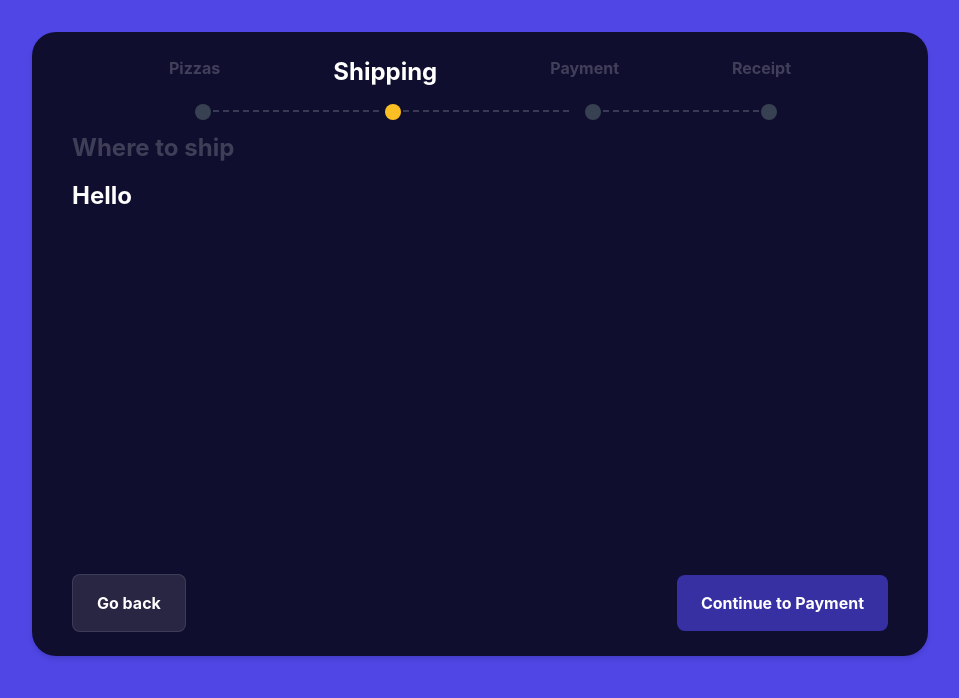
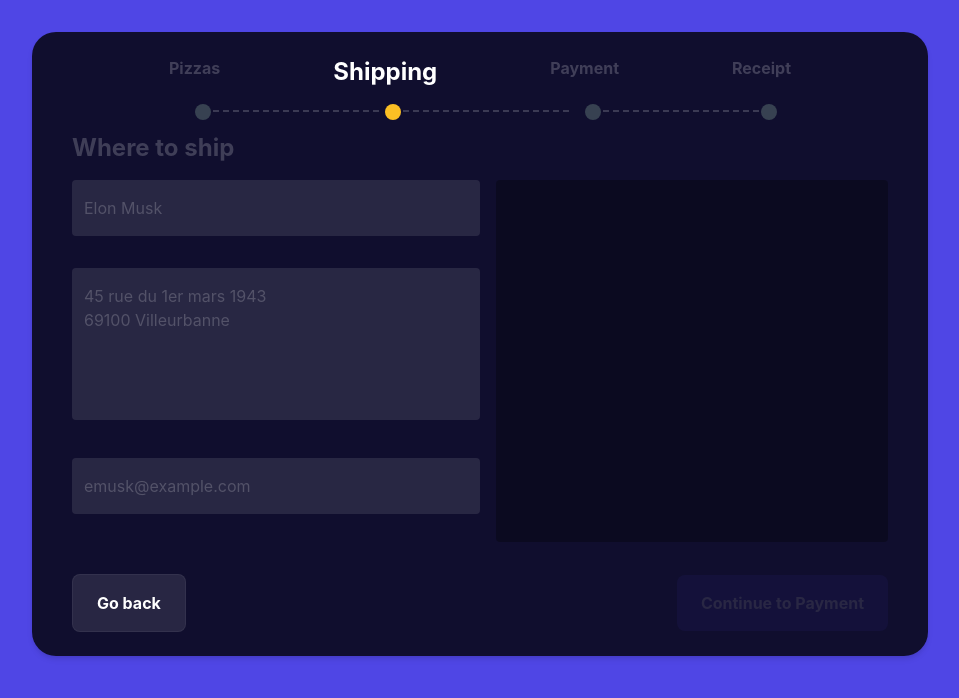
Before and after one commit to aiibe/pizzeria, a React (Create React App) app: page / in a window 1280 px wide. Both pictures are taken after a click on the button "Continue to Shipping". Shown: the top 698 px of the page, without its empty margins (160-1119 px from the left). Built offline with nearby package versions, Linux system fonts and the light colour scheme.

Commit message:
shipping form

```diff
--- a/package.json
+++ b/package.json
@@ -4,16 +4,19 @@
   "private": true,
   "dependencies": {
     "@craco/craco": "^6.1.1",
+    "@hookform/resolvers": "^2.4.0",
     "@testing-library/jest-dom": "^5.11.10",
     "@testing-library/react": "^11.2.6",
     "@testing-library/user-event": "^12.8.3",
     "node-sass": "^5.0.0",
     "react": "^17.0.2",
     "react-dom": "^17.0.2",
+    "react-hook-form": "^7.2.1",
     "react-redux": "^7.2.3",
     "react-scripts": "4.0.3",
     "redux": "^4.0.5",
-    "web-vitals": "^1.1.1"
+    "web-vitals": "^1.1.1",
+    "yup": "^0.32.9"
   },
   "scripts": {
     "start": "craco start",
--- a/src/Navigator.jsx
+++ b/src/Navigator.jsx
@@ -9,7 +9,7 @@ function Navigator({ currentStep }) {
     case "step2":
       return <Shipping />;
     default:
-      <Cart />;
+      return null;
   }
 }
 
--- a/src/modules/Cart/index.jsx
+++ b/src/modules/Cart/index.jsx
@@ -56,7 +56,7 @@ function Cart({
         </div>
       </div>
       <div className="flex justify-between items-center px-4">
-        <button className="rounded-lg py-4 px-6 font-bold text-white border border-white border-opacity-10 bg-white bg-opacity-10 hover:bg-opacity-20">
+        <button className="rounded-lg py-4 px-6 font-bold text-white border border-white border-opacity-5 bg-white bg-opacity-10 hover:bg-opacity-20">
           Go back
         </button>
         <button
--- a/src/modules/Shipping/index.jsx
+++ b/src/modules/Shipping/index.jsx
@@ -1,6 +1,28 @@
 import { connect } from "react-redux";
+import { useForm } from "react-hook-form";
+import { yupResolver } from "@hookform/resolvers/yup";
+import * as Yup from "yup";
+
+const shippingSchema = Yup.object().shape({
+  fullName: Yup.string().max(100, "Too long").required("Fullname is required"),
+  email: Yup.string().email("Invalid email").required("Email is required"),
+  fullAddress: Yup.string()
+    .max(255, "Too long")
+    .required("Full address is required"),
+});
 
 function Shipping({ goTo }) {
+  const {
+    register,
+    handleSubmit,
+    watch,
+    formState: { isValid, errors },
+  } = useForm({ mode: "onChange", resolver: yupResolver(shippingSchema) });
+
+  const onSubmit = (values) => {
+    console.log(values);
+  };
+
   return (
     <>
       <div className="flex-grow">
@@ -10,24 +32,83 @@ function Shipping({ goTo }) {
               Where to ship
             </h1>
           </div>
-          <div className="flex flex-col h-full">
-            <p className="font-bold text-white text-2xl">Hello</p>
+          <div className="flex h-full">
+            <div className="flex flex-col w-1/2">
+              <form
+                id="formfield"
+                className="flex flex-col text-white"
+                onSubmit={handleSubmit(onSubmit)}
+              >
+                <div className="relative mb-2 pb-6">
+                  <input
+                    {...register("fullName")}
+                    defaultValue=""
+                    className="placeholder-white placeholder-opacity-20 bg-white bg-opacity-10 w-full rounded py-4 px-3"
+                    placeholder="Elon Musk"
+                  />
+                  <div className="absolute bottom-0 text-sm right-0 text-red-500">
+                    {errors.fullName?.message}
+                  </div>
+                </div>
+
+                <div className="relative mb-2 pb-6">
+                  <textarea
+                    {...register("fullAddress")}
+                    defaultValue=""
+                    rows={5}
+                    className="placeholder-white h-auto resize-none placeholder-opacity-20 bg-white bg-opacity-10 w-full rounded py-4 px-3"
+                    placeholder="45 rue du 1er mars 1943 &#13;&#10;69100 Villeurbanne"
+                  />
+                  <div className="absolute bottom-0 text-sm right-0 text-red-500">
+                    {errors.fullAddress?.message}
+                  </div>
+                </div>
+                <div className="relative mb-2 pb-6">
+                  <input
+                    {...register("email")}
+                    defaultValue=""
+                    className="placeholder-white placeholder-opacity-20 bg-white bg-opacity-10 w-full rounded py-4 px-3"
+                    placeholder="emusk@example.com"
+                  />
+                  <div className="absolute bottom-0 text-sm right-0 text-red-500">
+                    {errors.email?.message}
+                  </div>
+                </div>
+                <button type="submit"></button>
+              </form>
+            </div>
+            <div className="w-1/2 mb-8">
+              <div className="h-full ml-4 p-4 bg-black rounded bg-opacity-30">
+                <p className="text-white opacity-50 font-weight">
+                  {watch("fullName")}
+                </p>
+                <p className="text-white opacity-50 font-weight whitespace-pre-line">
+                  {watch("fullAddress")}
+                </p>
+              </div>
+            </div>
           </div>
         </div>
       </div>
       <div className="flex justify-between items-center px-4">
         <button
           onClick={() => goTo("step1")}
-          className="rounded-lg py-4 px-6 font-bold text-white border border-white border-opacity-10 bg-white bg-opacity-10 hover:bg-opacity-20"
+          className="rounded-lg py-4 px-6 font-bold text-white border border-white border-opacity-5 bg-white bg-opacity-10 hover:bg-opacity-20"
         >
           Go back
         </button>
-        <button
-          onClick={() => goTo("step3")}
-          className="rounded-lg py-4 px-6 font-bold text-white bg-indigo-800 hover:bg-opacity-90"
-        >
-          Continue to Payment
-        </button>
+        {isValid ? (
+          <button
+            onClick={onSubmit}
+            className="rounded-lg py-4 px-6 font-bold text-white bg-indigo-800 hover:bg-opacity-90"
+          >
+            Continue to Payment
+          </button>
+        ) : (
+          <button className="rounded-lg py-4 px-6 font-bold text-white bg-indigo-800 opacity-10 cursor-default">
+            Continue to Payment
+          </button>
+        )}
       </div>
     </>
   );
```
Also changed, not shown: 2 other files (tests, documents, lock files or other folders).
